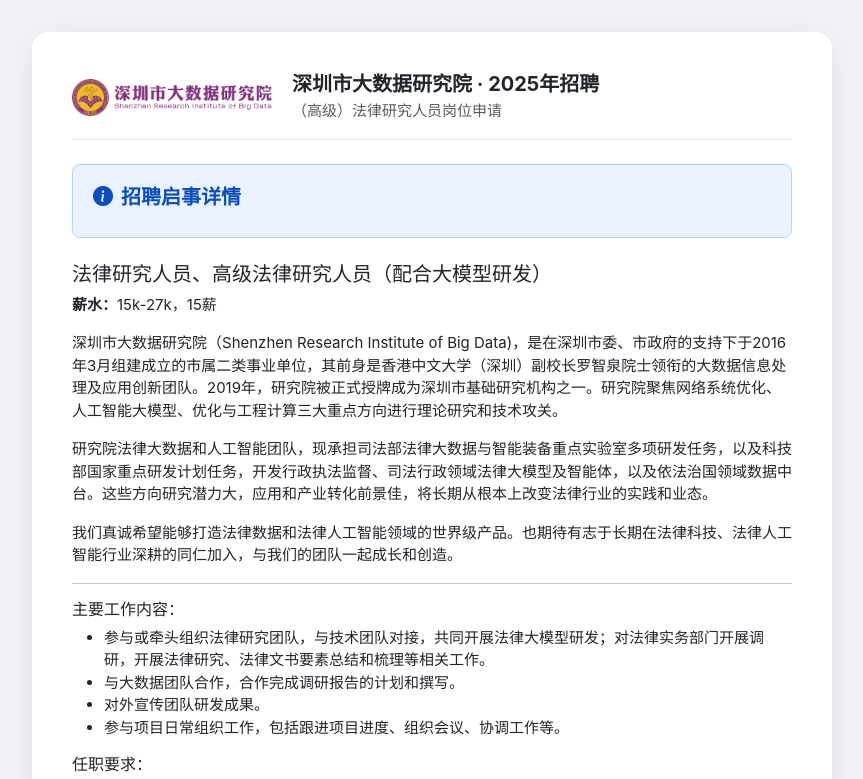
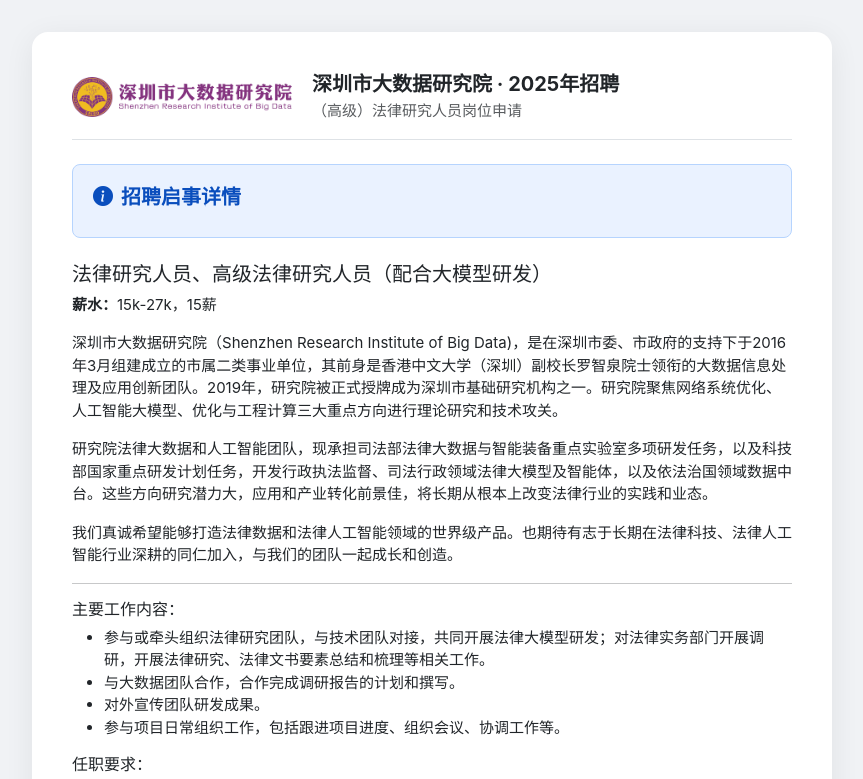
Before and after one commit to pengww-econ/pengww-econ.github.io, a website: page index.html in a window 1280 px wide. Shown: the top 779 px of the page, without its empty margins (208-1071 px from the left). Drawn offline with nearby package versions, Linux system fonts and the light colour scheme.

Commit message:
Update index.html

```diff
--- a/index.html
+++ b/index.html
@@ -76,7 +76,7 @@
   <div class="container">
     <div id="step1">
       <header class="d-flex align-items-center mb-4 pb-3 border-bottom">
-        <img src="szbigdata.png" alt="深圳大数据研究院 Logo" style="width: 200px; height: auto; margin-right: 1.25rem;">
+        <img src="szbigdata.png" alt="深圳大数据研究院 Logo" style="width: 220px; height: auto; margin-right: 1.25rem;">
         <div>
             <h1 class="h5 mb-1 fw-bold">深圳市大数据研究院 · 2025年招聘</h1>
             <p class="text-muted mb-0">（高级）法律研究人员岗位申请</p>
```
